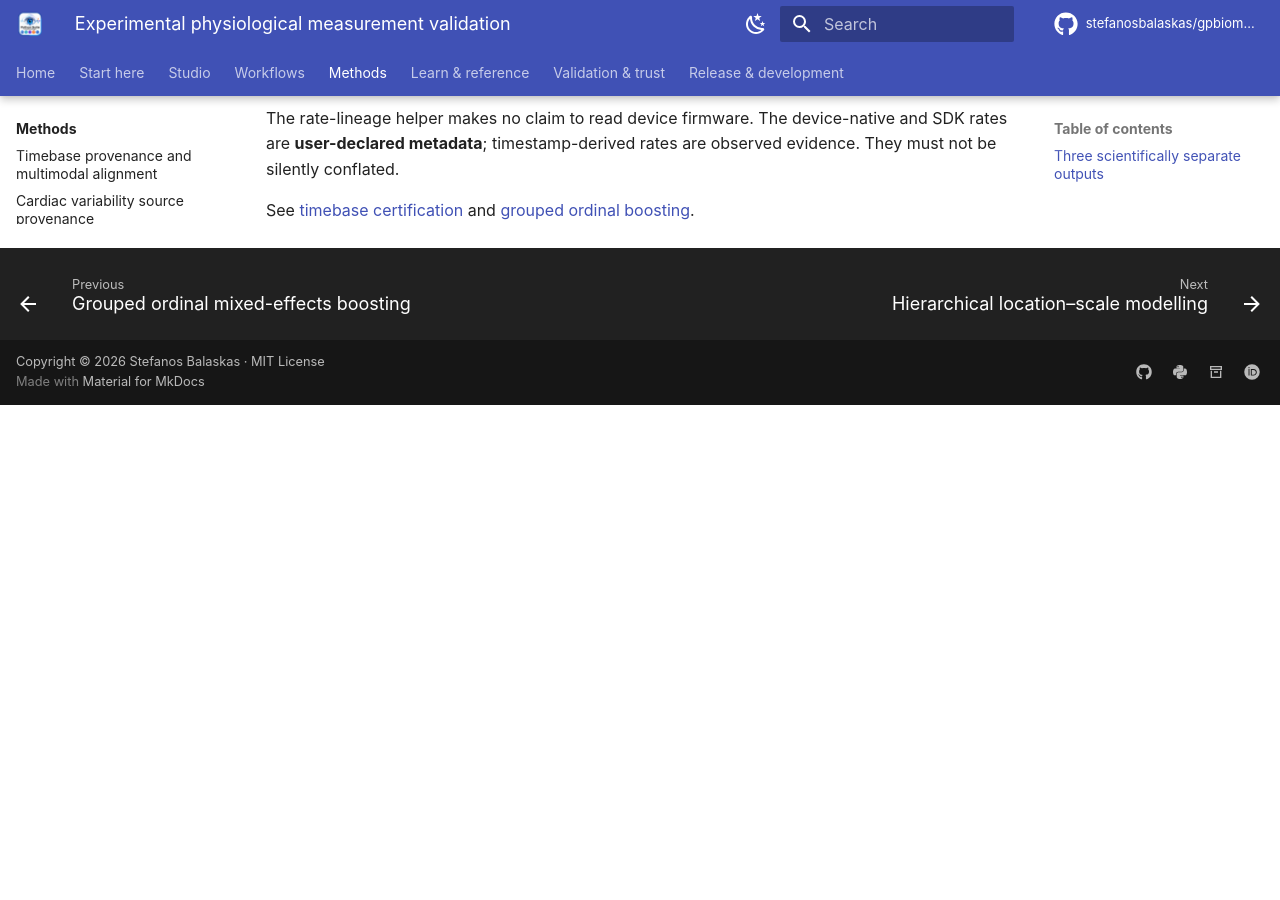
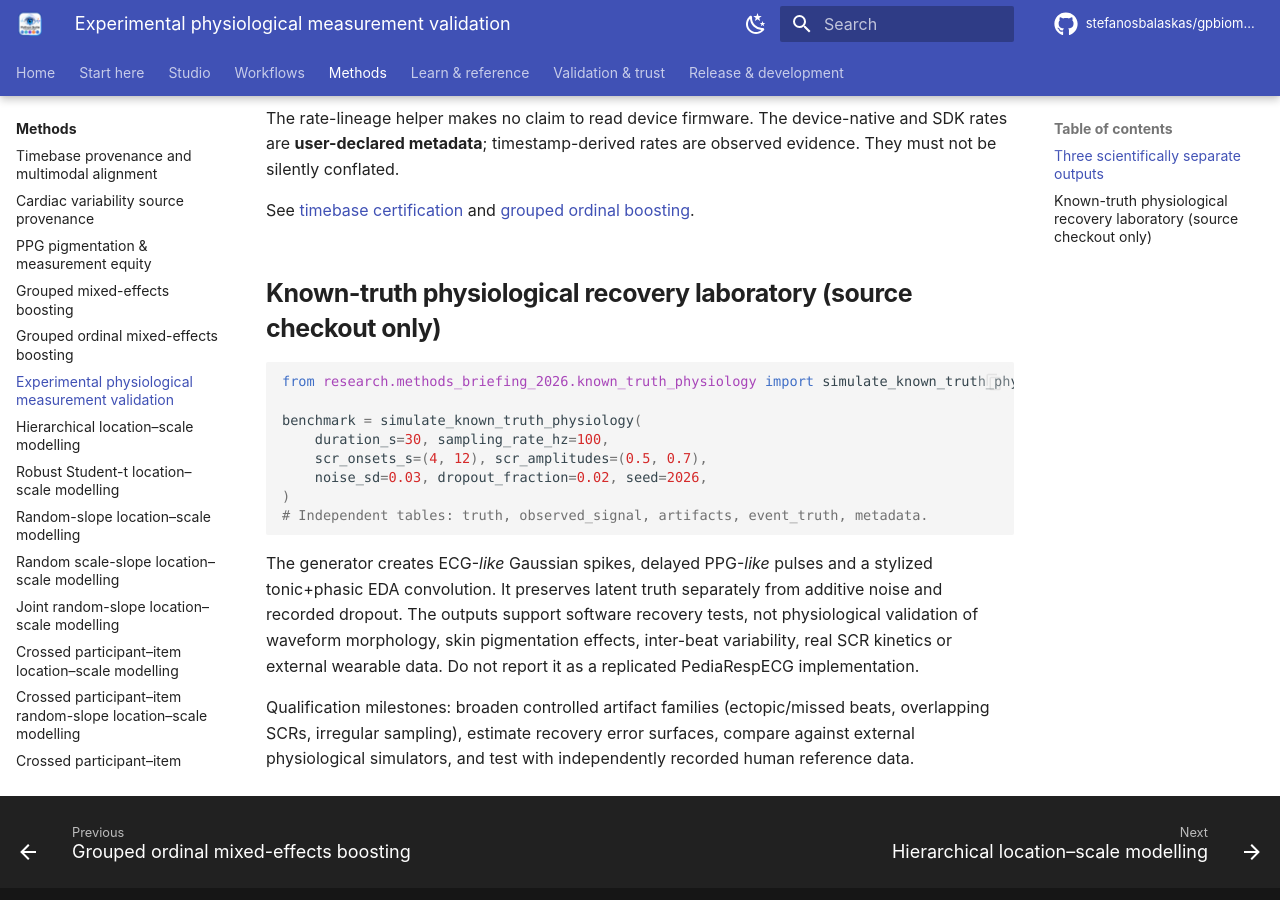
Before and after one commit to stefanosbalaskas/gpbiometricspy, an MkDocs documentation site: the page built from docs/methods/measurement-validation-protocol.md, in a window 1280 px wide and 900 px high, scrolled down 1078 px. Built offline with MkDocs 1.6.1 and Material for MkDocs 9.7.7, drawn with Linux system fonts in a browser that asks for light colours; plug-ins that fetch from the network failed and are left out; comment, search, counter and statistics services are not loaded; before the commit the page ends 1483 px from its top, so only the background shows below that.

Commit message:
Document physiological simulation-truth contract and strict limitations

````diff
--- a/docs/methods/measurement-validation-protocol.md
+++ b/docs/methods/measurement-validation-protocol.md
@@ -33,3 +33,21 @@ No stress detection, sensor validity verdict, causal effect, equivalence test, o
 The rate-lineage helper makes no claim to read device firmware. The device-native and SDK rates are **user-declared metadata**; timestamp-derived rates are observed evidence. They must not be silently conflated.
 
 See [timebase certification](timebase-provenance.md) and [grouped ordinal boosting](grouped-ordinal-boosting.md).
+
+
+## Known-truth physiological recovery laboratory (source checkout only)
+
+```python
+from research.methods_briefing_2026.known_truth_physiology import simulate_known_truth_physiology
+
+benchmark = simulate_known_truth_physiology(
+    duration_s=30, sampling_rate_hz=100,
+    scr_onsets_s=(4, 12), scr_amplitudes=(0.5, 0.7),
+    noise_sd=0.03, dropout_fraction=0.02, seed=2026,
+)
+# Independent tables: truth, observed_signal, artifacts, event_truth, metadata.
+```
+
+The generator creates ECG-*like* Gaussian spikes, delayed PPG-*like* pulses and a stylized tonic+phasic EDA convolution. It preserves latent truth separately from additive noise and recorded dropout. The outputs support software recovery tests, not physiological validation of waveform morphology, skin pigmentation effects, inter-beat variability, real SCR kinetics or external wearable data. Do not report it as a replicated PediaRespECG implementation.
+
+Qualification milestones: broaden controlled artifact families (ectopic/missed beats, overlapping SCRs, irregular sampling), estimate recovery error surfaces, compare against external physiological simulators, and test with independently recorded human reference data.
````
